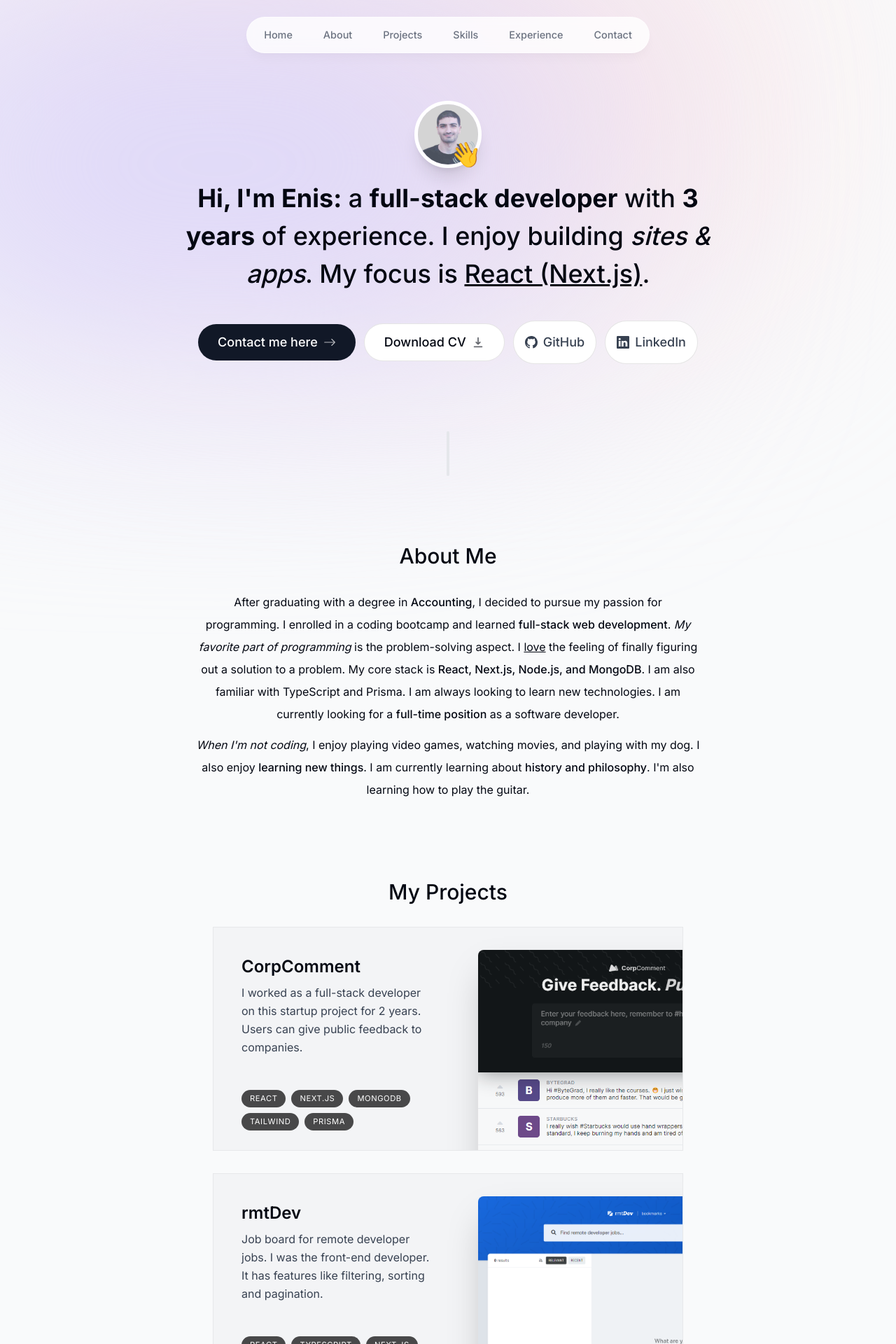
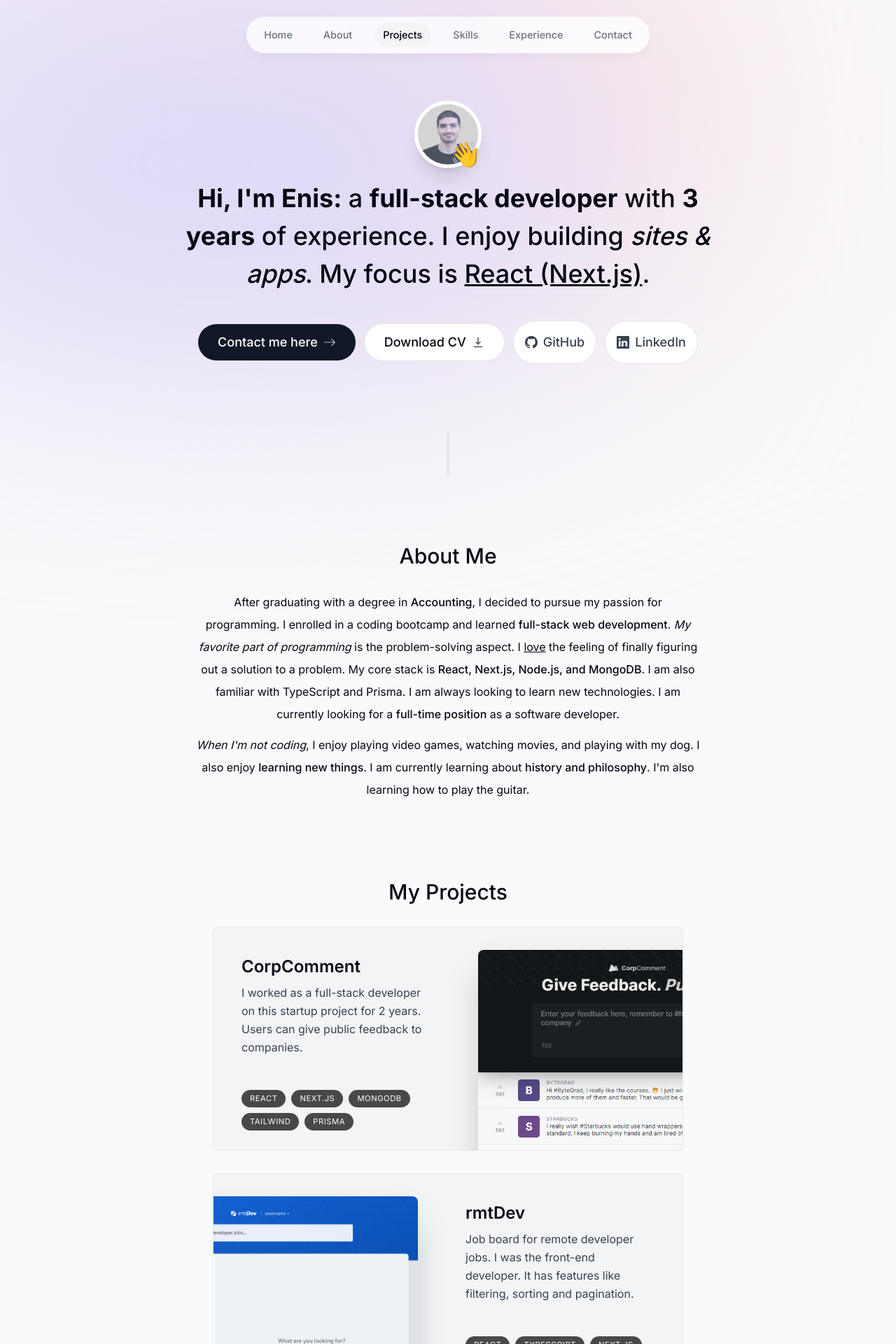
Before and after one commit to eniskalyon/portfolioNextjs, a Next.js app: page / in a window 1280 px wide. Shown: the top 1920 px of the page at 70% size. Built offline with nearby package versions, Linux system fonts and the light colour scheme.

Commit message:
add clsx and react-intersection-observer, update context and states for the navbar tracking

```diff
--- a/app/layout.tsx
+++ b/app/layout.tsx
@@ -1,6 +1,7 @@
 import './globals.css'
 import { Inter } from 'next/font/google'
 import Header from '@/components/header'
+import ActiveSectionContextProvider from '@/context/active-section-context'
 
 const inter = Inter({ subsets: ['latin'] })
 
@@ -15,12 +16,15 @@ export default function RootLayout({
   children: React.ReactNode
 }) {
   return (
-    <html lang="en">
+    <html lang="en" className='!scroll-smooth'>
       <body className={`${inter.className} bg-gray-50 text-gray-950 relative h-[5000px] pt-28 sm:pt-36`}>
         <div className='bg-[#fbe2e3] absolute -z-10 top-[-6rem] right-[11rem] h-[31.25rem] w-[31.25rem] rounded-full blur-[10rem] sm:w-[68.75rem]'></div>
         <div className='bg-[#dbd7fb] absolute -z-10 top-[-1rem] left-[-35rem] h-[31.25rem] w-[50rem] rounded-full blur-[10rem] sm:w-[68.75rem] md:left-[-33rem] lg:left-[-28rem] xl:left-[-15rem] 2xl:left-[-5rem]'></div>
+       <ActiveSectionContextProvider>
         <Header />
-        {children}</body>
+        {children}
+       </ActiveSectionContextProvider>
+        </body>
     </html>
   )
 }
--- a/components/about.tsx
+++ b/components/about.tsx
@@ -1,16 +1,32 @@
 "use client"
-import React from 'react'
+import React, { useEffect } from 'react'
 import SectionHeading from './section-heading'
 import { motion } from 'framer-motion'
+import { useInView } from 'react-intersection-observer'
+import { useActiveSectionContext } from '@/context/active-section-context'
 
 export default function About() {
+  const { ref, inView } = useInView({
+    threshold: 0.75,
+  });
+  const { setActiveSection, timeOfLastClick } = useActiveSectionContext();
+
+
+     useEffect(() => {
+      if (inView && Date.now() - timeOfLastClick > 1000) {
+      setActiveSection("About");
+  }}, [inView, setActiveSection, timeOfLastClick]);
+
   return (
-    <motion.section className='mb-28 max-w-[45rem] text-center leading-8'
+    <motion.section
+    ref={ref}
+    className='mb-28 max-w-[45rem] text-center leading-8 scroll-mt-28'
     initial={{ opacity: 0, y: 100 }}
     animate={{ opacity: 1, y: 0 }}
     transition={{
         delay: 0.175,
     }}
+    id='about'
     >
     <SectionHeading>About Me</SectionHeading>
     <p className="mb-3">
--- a/components/header.tsx
+++ b/components/header.tsx
@@ -4,8 +4,12 @@ import React from 'react';
 import { motion } from 'framer-motion';
 import { links } from '@/lib/data';
 import Link from 'next/link';
+import clsx from 'clsx';
+import { useActiveSectionContext } from '@/context/active-section-context';
 
 export default function Header() {
+  const { activeSection, setActiveSection, setTimeOfLastClick } = useActiveSectionContext();
+
   return (
     <header className='z-[999] relative'>
         <motion.div className='fixed top-0 left-1/2
@@ -22,14 +26,30 @@ export default function Header() {
           <ul className='flex w-[22] flex-wrap items-center justify-center gap-y-1 text-[0.9rem] font-medium text-gray-500 sm:w-[initial] sm:flex-nowrap sm:gap-5'>
             {
               links.map(link => (
-                <motion.li className='h-3/4 flex items-center justify-center'
+                <motion.li className='relative h-3/4 flex items-center justify-center'
                 key={link.hash}
                 initial={{y: -100, opacity: 0}}
                 animate={{y: 0, opacity: 1}}
                 >
-                  <Link className='flex w-full items-center justify-center px-3 py-3 hover:text-gray-950 transition' href={link.hash}>
+                  <Link className={clsx('flex w-full items-center justify-center px-3 py-3 hover:text-gray-950 transition', {
+                    'text-gray-950': activeSection === link.name,
+                  })} href={link.hash}
+                  onClick={() => {
+                    setActiveSection(link.name);
+                    setTimeOfLastClick(Date.now());
+                  }}
+                  >
                     {
                       link.name
+                    }
+                    {
+                      link.name === activeSection && (<motion.span className='bg-gray-100 rounded-full absolute inset-0 -z-10' layoutId='activeSection'
+                      transition={
+                        {type: "spring",
+                        stiffness: 380,
+                        damping: 30}
+                      }></motion.span>
+                      )
                     }
                   </Link>
                 </motion.li>
--- a/components/intro.tsx
+++ b/components/intro.tsx
@@ -1,16 +1,30 @@
 "use client";
 
 
-import React from 'react'
+import React, { useEffect } from 'react'
 import Image from 'next/image'
 import { motion } from 'framer-motion'
 import Link from 'next/link';
 import { BsArrowRight, BsGithub, BsLinkedin, BsMedium } from'react-icons/bs';
 import { HiDownload } from 'react-icons/hi';
+import { useInView } from 'react-intersection-observer';
+import { useActiveSectionContext } from '@/context/active-section-context';
 
 export default function Intro() {
+  const { ref, inView } = useInView({
+    threshold: 0.5,
+  });
+  const { setActiveSection } = useActiveSectionContext();
+
+
+     useEffect(() => {
+      if (inView) {
+      setActiveSection("Home");
+  }}, [inView, setActiveSection]);
+
+
   return (
-    <section className='mb-28 max-w-[50rem] text-center sm:mb-0'>
+    <section ref={ref} className='mb-28 max-w-[50rem] text-center sm:mb-0 scroll-mt-[100rem]' id='home'>
         <div className='flex items-center justify-center'>
             <div className='relative'>
                 <motion.div
--- a/components/project.tsx
+++ b/components/project.tsx
@@ -12,7 +12,8 @@ export default function Project({ title, description, tags, imageUrl }: ProjectP
         target: ref,
         offset: ["0 1", "1.33 1"],
     });
-    const scaleProgress = useTransform(scrollYProgress, [0, 1], [0.5, 1]);
+    const scaleProgress = useTransform(scrollYProgress, [0, 1], [0.8, 1]);
+    const opacityProgress = useTransform(scrollYProgress, [0, 1], [0.6, 1]);
 
     return <>
 
@@ -20,12 +21,12 @@ export default function Project({ title, description, tags, imageUrl }: ProjectP
             ref={ref}
             style={{
                 scale: scaleProgress,
-                opacity: scrollYProgress,
+                opacity: opacityProgress,
             }}
-            className='mb-3 sm:mb-8 last:mb-0'
+            className='group mb-3 sm:mb-8 last:mb-0'
             >
                 <section
-                className='group relative bg-gray-100 max-w-[42rem] border border-black/5 overflow-hidden sm:pr-8 sm:h-[20rem] even:pl-8 hover:bg-gray-200 transition'>
+                className='relative rounded-lg bg-gray-100 max-w-[42rem] border border-black/5 overflow-hidden sm:pr-8 sm:h-[20rem] group-even:pl-8 hover:bg-gray-200 transition'>
                 <div className='group-even:ml-[18rem] pt-4 pb-7 px-5 sm:pl-10 sm:pr-2 sm:pt-10 sm:max-w-[50%] flex flex-col h-full'>
                     <h3 className='text-2xl font-semibold'>{title}</h3>
                     <p className='mt-2 leading-relaxed text-gray-700'>{description}</p>
--- a/components/projects.tsx
+++ b/components/projects.tsx
@@ -1,11 +1,27 @@
-import React from 'react'
+"use client"
+import React, { useEffect } from 'react'
 import SectionHeading from './section-heading'
 import { projectsData } from '@/lib/data'
 import Project from './project'
+import { useInView } from 'react-intersection-observer'
+import { useActiveSectionContext } from '@/context/active-section-context'
 
 export default function Projects() {
+
+  const { ref, inView } = useInView({
+    threshold: 0.5,
+  });
+  const { setActiveSection } = useActiveSectionContext();
+
+
+     useEffect(() => {
+      if (inView) {
+      setActiveSection("Projects");
+  }}, [inView, setActiveSection]);
+
+
   return (
-    <section>
+    <section ref={ref} className="scroll-mt-28" id="projects">
         <SectionHeading>My projects</SectionHeading>
         <div>
             {projectsData.map((project, index) => (
--- /dev/null
+++ b/context/active-section-context.tsx
@@ -0,0 +1,46 @@
+"use client"
+import React, { useState, createContext, useContext } from 'react'
+import { links } from '@/lib/data';
+
+type SectionName = (typeof links)[number]["name"];
+
+type ActiveSectionContextProviderProps = {
+    children: React.ReactNode
+}
+
+type ActiveSectionContextType = {
+    activeSection: SectionName;
+    setActiveSection: React.Dispatch<React.SetStateAction<SectionName>>;
+    timeOfLastClick: number;
+    setTimeOfLastClick: React.Dispatch<React.SetStateAction<number>>;
+}
+
+export const ActiveSectionContext = createContext<ActiveSectionContextType | null >(null);
+
+export default function ActiveSectionContextProvider({
+    children
+} : ActiveSectionContextProviderProps) {
+    const [activeSection, setActiveSection] = useState<SectionName>("Home");
+    const [timeOfLastClick, setTimeOfLastClick] = useState(0);
+
+    return <ActiveSectionContext.Provider value={
+        {
+            activeSection,
+            setActiveSection,
+            timeOfLastClick,
+            setTimeOfLastClick
+        }
+    }>
+        {children}
+    </ActiveSectionContext.Provider>;
+}
+
+export function useActiveSectionContext() {
+    const context = React.useContext(ActiveSectionContext);
+
+    if (context === null) {
+        throw new Error("useActiveSection must be used within an ActiveSectionContextProvider");
+    }
+
+    return context;
+}
--- a/package.json
+++ b/package.json
@@ -13,6 +13,7 @@
     "@types/react": "18.2.41",
     "@types/react-dom": "18.2.17",
     "autoprefixer": "10.4.16",
+    "clsx": "^2.0.0",
     "eslint": "8.55.0",
     "eslint-config-next": "14.0.3",
     "framer-motion": "^10.16.12",
@@ -21,6 +22,7 @@
     "react": "18.2.0",
     "react-dom": "18.2.0",
     "react-icons": "^4.12.0",
+    "react-intersection-observer": "^9.5.3",
     "tailwindcss": "3.3.5",
     "typescript": "5.3.2"
   }
```
Also changed, not shown: 1 other file (tests, documents, lock files or other folders).
